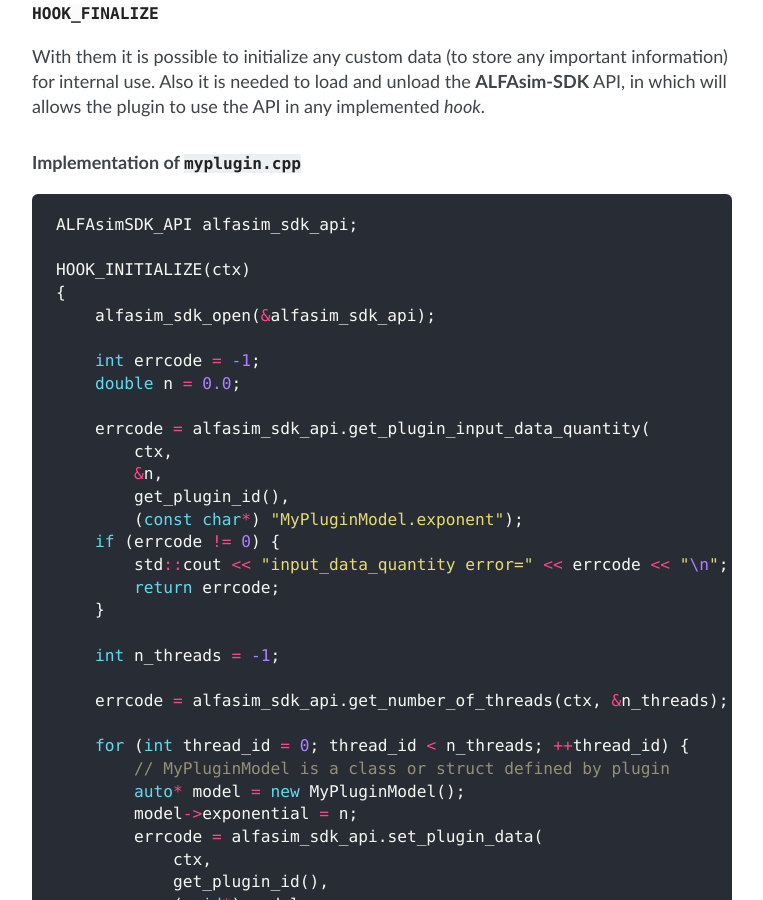
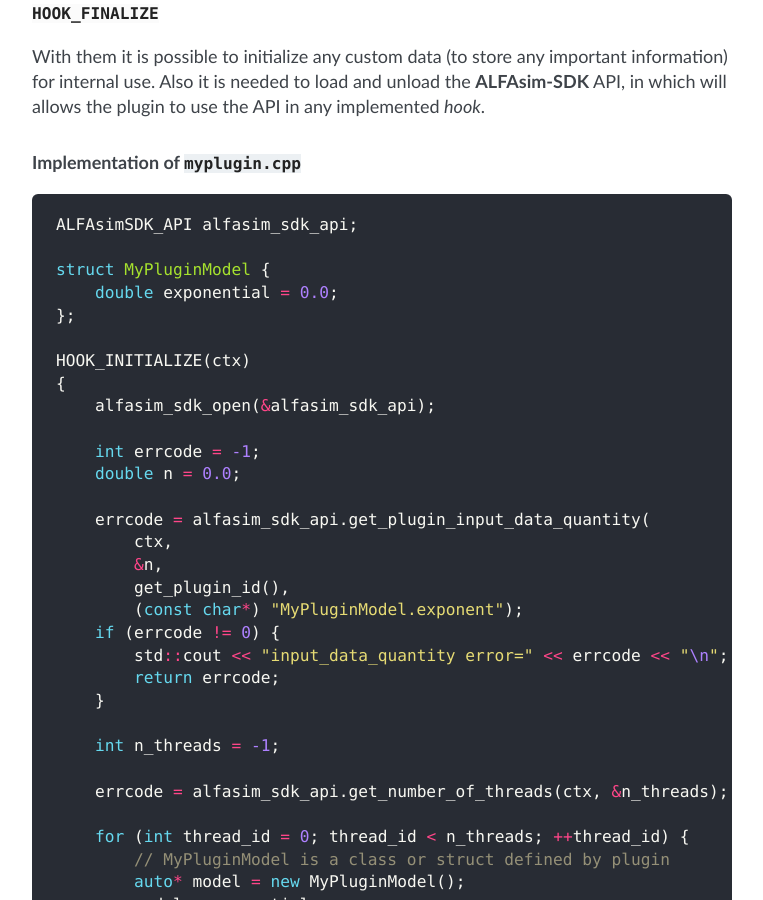
Before and after one commit to ESSS/alfasim-sdk, a Sphinx documentation site: the page built from docs/source/02_alfasim_sdk_by_example.rst, in a window 1280 px wide and 900 px high, scrolled down 4385 px. Shown: the whole window, without its empty margins (368-1131 px from the left). Built offline with Sphinx 7.4.7, drawn with Linux system fonts in a browser that asks for light colours.

Commit message:
Update 02_alfasim_sdk_by_example.rst

```diff
--- a/docs/source/02_alfasim_sdk_by_example.rst
+++ b/docs/source/02_alfasim_sdk_by_example.rst
@@ -159,6 +159,10 @@ needed to load and unload the |sdk| API, in which will allows the plugin to use
 
     ALFAsimSDK_API alfasim_sdk_api;
 
+    struct MyPluginModel {
+        double exponential = 0.0;
+    };
+
     HOOK_INITIALIZE(ctx)
     {
         alfasim_sdk_open(&alfasim_sdk_api);
@@ -206,7 +210,6 @@ needed to load and unload the |sdk| API, in which will allows the plugin to use
             errcode = alfasim.get_plugin_data(ctx, (void**) (&model), get_plugin_id(), thread_id);
             delete model;
         }
-
         alfasim_sdk_close(&alfasim_sdk_api);
 
         return OK;
```
